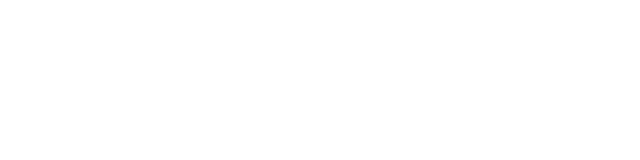
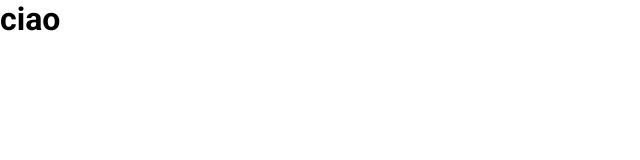
Before and after one commit to zhLisha/vue-dc-comics, a Vue app: page / in a window 1280 px wide. Shown: the top 160 px of the page, without its empty margins (0-640 px from the left). Built offline with nearby package versions, Linux system fonts and the light colour scheme.

Commit message:
Added new variable and common folder

```diff
--- a/src/App.vue
+++ b/src/App.vue
@@ -1,20 +1,18 @@
 <template>
-  <div id="app">
-
-  </div>
+    <header>
+      <h1 class="container">ciao</h1>
+    </header>
 </template>
 
 <script>
 // import HelloWorld from './components/HelloWorld.vue'
 
 export default {
-  name: 'App',
-  components: {
 
-  }
 }
 </script>
 
 <style lang="scss">
 @import './common/variables';
+@import './common/common';
 </style>
--- /dev/null
+++ b/src/common/common.scss
@@ -0,0 +1,13 @@
+@import url('https://fonts.googleapis.com/css2?family=Roboto:wght@100;300;500;700;900&display=swap');
+
+// RESET
+* {
+    padding: 0;
+    margin: 0;
+    box-sizing: border-box;
+}
+
+// COMMON
+body {
+    font-family: 'Roboto', sans-serif;
+}
--- a/src/common/variables.scss
+++ b/src/common/variables.scss
@@ -1,8 +1,14 @@
 // Main light color
 $mainColor: #0282f9;
+
 // Main dark color
 $secondColor: #1c1c1c;
+
 // Main Font Color
 $mainFontColor: white;
+
 // Footer Font Color
 $footerFontColor: #4d4e4b;
+
+// Footer background color
+$footerBgColor: #303030;
```
